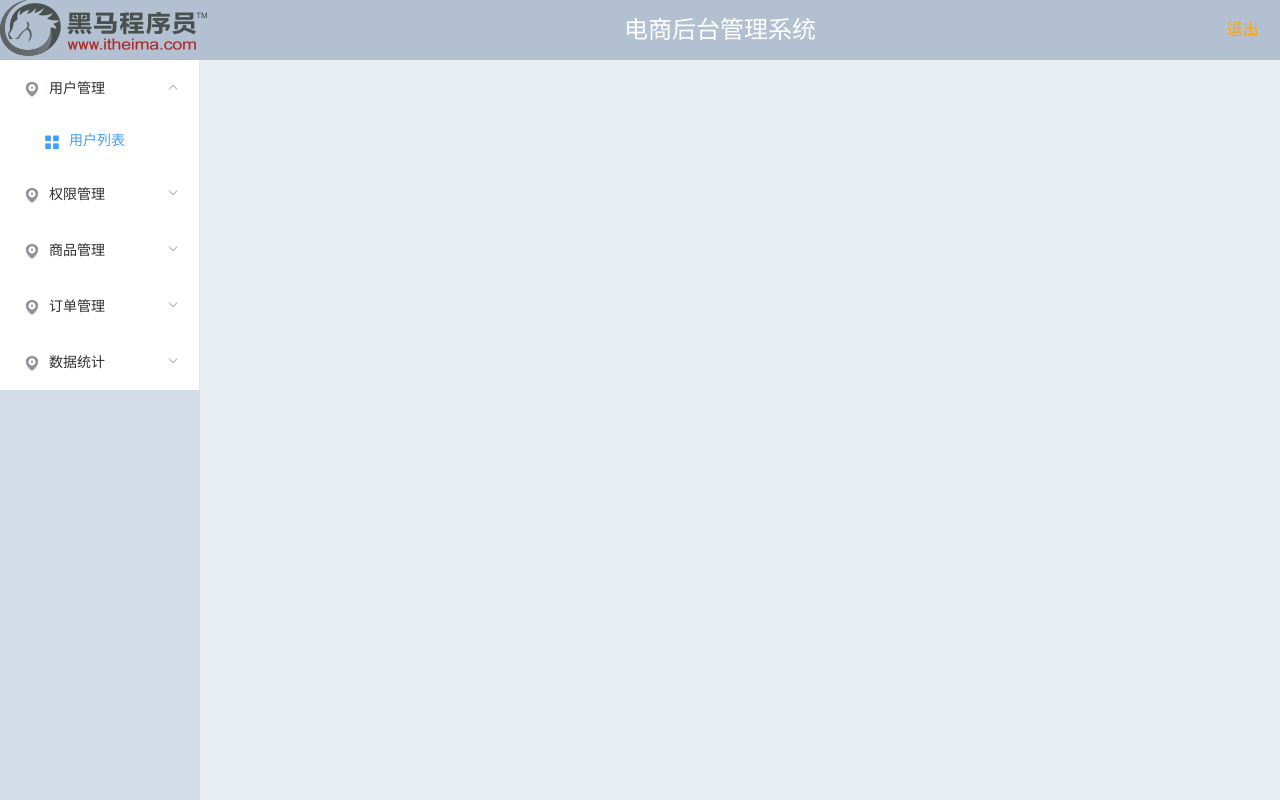
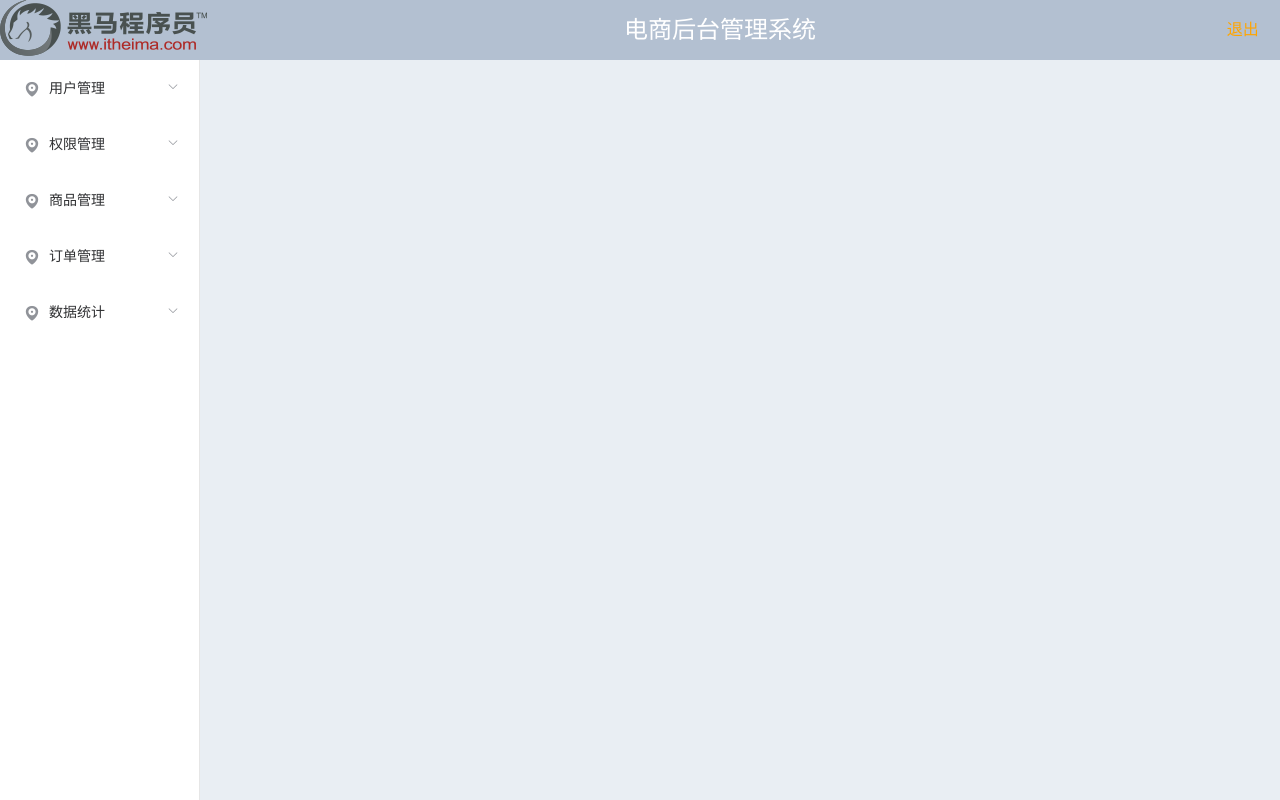
Before and after one commit to BaiHe73/my_store, a Vue app: page / in a window 1280 px wide. Built offline with nearby package versions, Linux system fonts and the light colour scheme; sample sign-in values are in the browser's storage; the HTML template or start-up script is replaced by a standard one.

Commit message:
用户管理功能完成

```diff
--- a/src/views/home.vue
+++ b/src/views/home.vue
@@ -18,10 +18,9 @@
              router 开启路由模式， menu-item的index作为路由地址,是否使用 vue-router 的模式，启用该模式会在激活导航时以 index 作为 path 进行路由跳转
          -->
         <el-menu
-          default-active="/users"
-          class="el-menu-vertical-demo"
           unique-opened
           router
+          style="height:100%"
           >
           <el-submenu index="1">
             <template slot="title">
```
